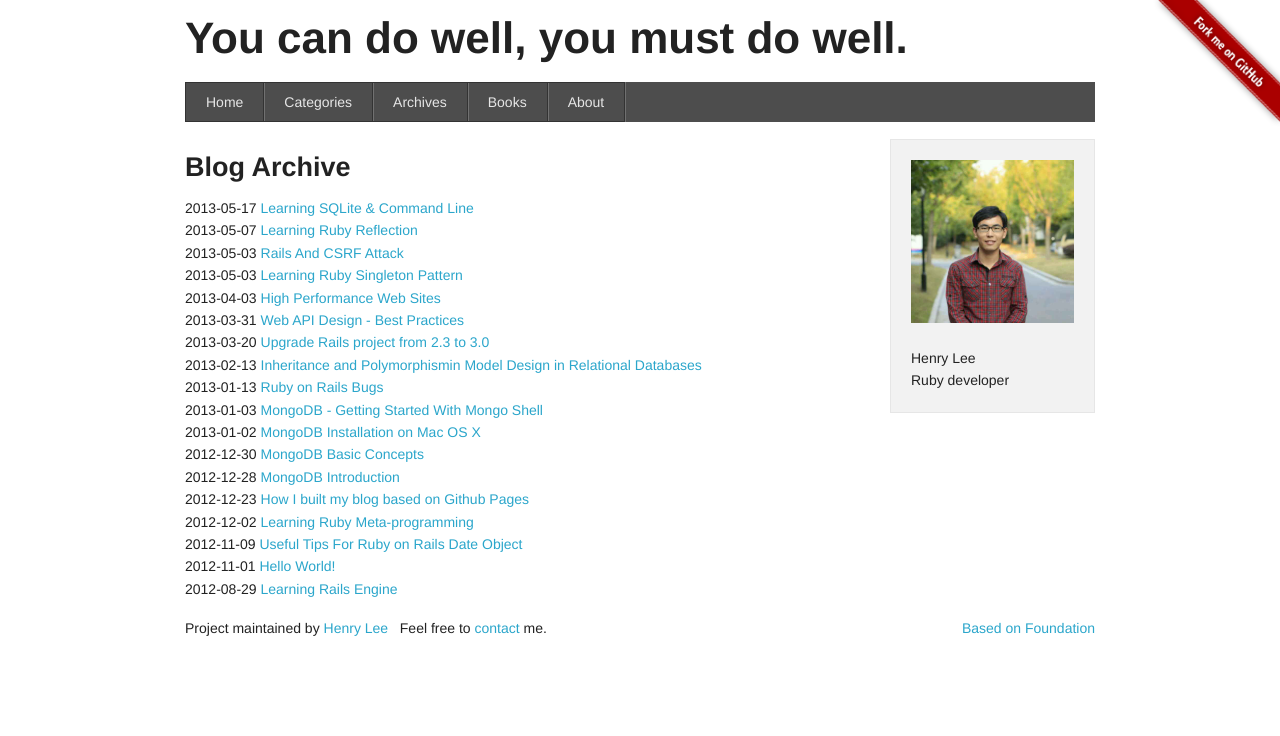
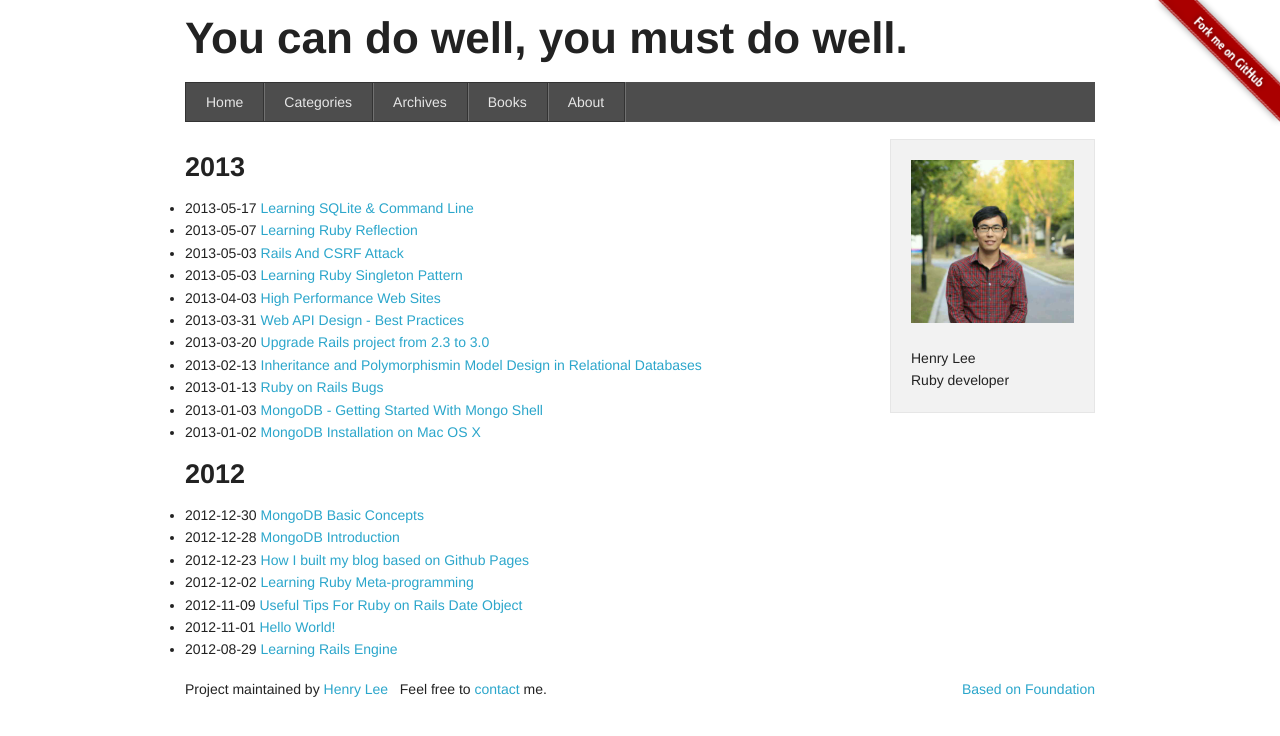
Before and after one commit to manageyp/manageyp.github.com, a Jekyll site: the page built from archives.html, in a window 1280 px wide. Shown: the top 736 px of the page. Built offline with Jekyll 4.4.1, drawn with Linux system fonts in a browser that asks for light colours; nearby versions of some CDN libraries.

Commit message:
[Change] blog archives.html

```diff
--- a/_layouts/page.html
+++ b/_layouts/page.html
@@ -2,7 +2,7 @@
 layout: default
 ---
 <div class="nine columns" role="content">
-{{ content }}
+  {{ content }}
 </div>
 <div class="three columns">
   <div class="panel">
--- a/archives.html
+++ b/archives.html
@@ -4,10 +4,25 @@ title: Archives
 permalink: /archives/
 ---
 
-<h3>Blog Archive</h3>
-<ul>
-  {% for post in site.posts order: record_on %}
-    {{ post.record_on }}
-    <a href="{{ post.url }}">{{ post.title }}</a><br />
-  {% endfor %}
-</ul>
+{% for post in site.posts order: record_on %}
+  {% capture current_year %}{{ post.record_on | date: "%Y" }}{% endcapture %}
+  {% capture previous_year %}{{ post.previous.record_on | date: "%Y" }}{% endcapture %}
+
+  {% if forloop.first %}
+    <h3>{{current_year}}</h3>
+    <ul>
+  {% endif %}
+
+  <li>{{ post.record_on }} <a href="{{ post.url }}">{{ post.title }}</a></li>
+
+  {% if forloop.last %}
+    </ul>
+  {% else %}
+    {% if current_year != previous_year %}
+      </ul>
+      <h3>{{previous_year}}</h3>
+      <ul>
+    {% endif %}
+  {% endif %}
+
+{% endfor %}
--- a/categories.html
+++ b/categories.html
@@ -3,6 +3,7 @@ layout: page
 title: Categories
 permalink: /categories/
 ---
+
 {% for category in site.categories %}
 <a name="{{ category | first }}"><h2>{{ category | first }}</h2></a>
 <ul>
```
